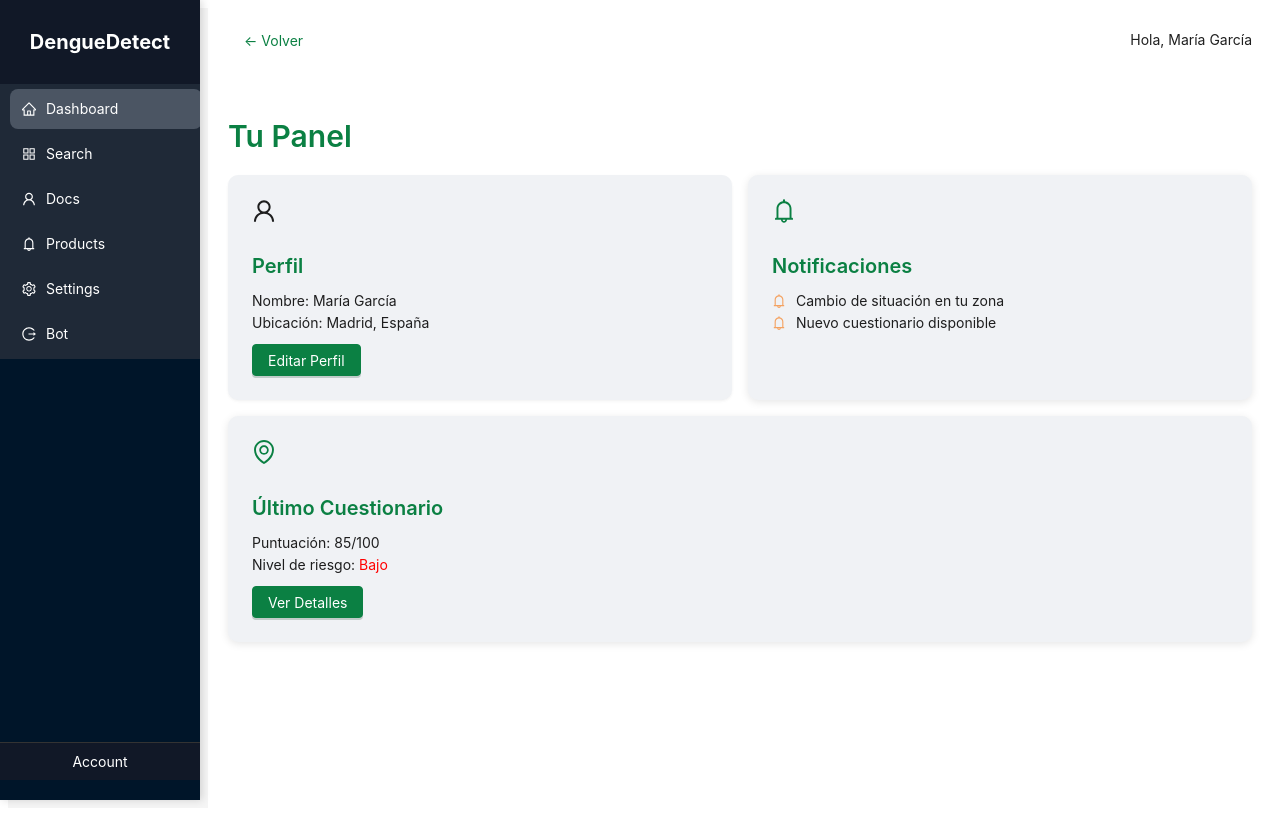
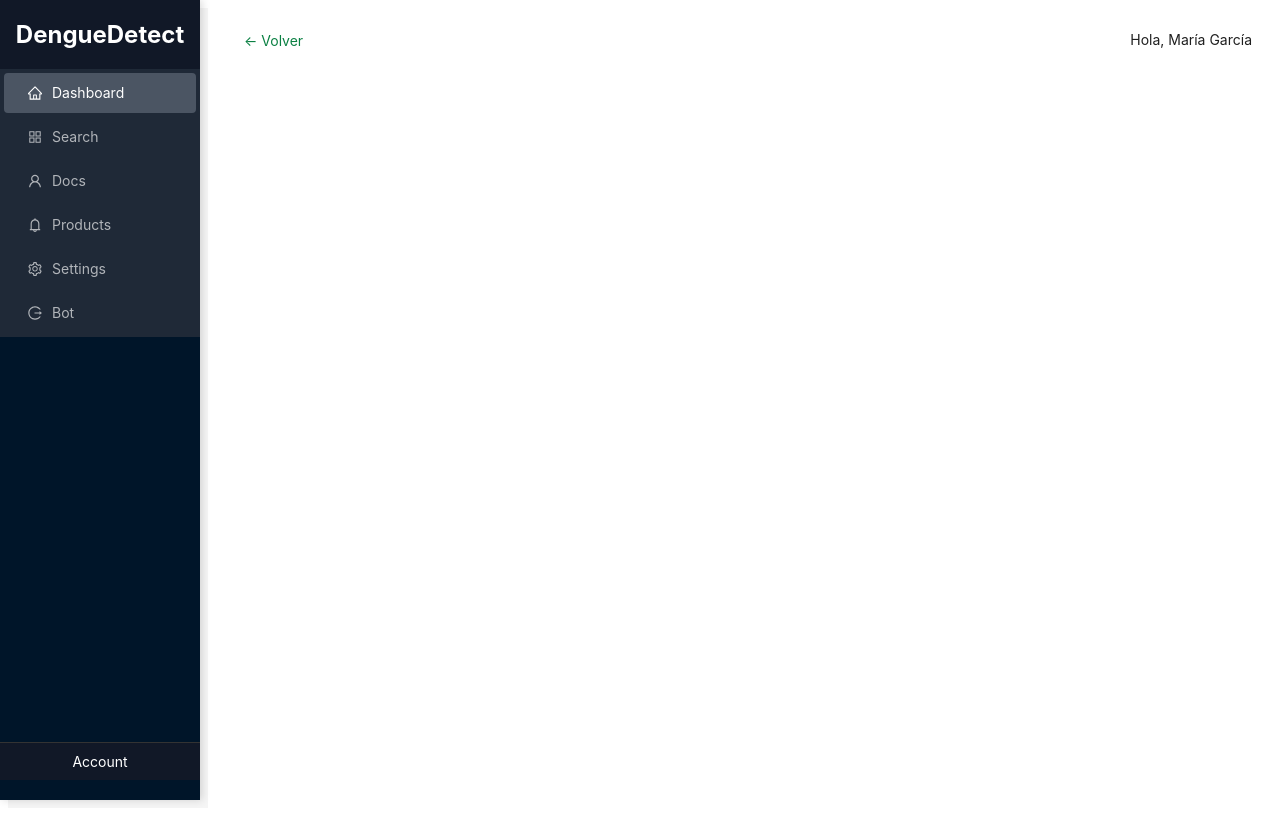
Before and after one commit to HKevinH/dengue-detect, a React (Vite) app in the folder frontend/: page /panel in a window 1280 px wide. Built offline with nearby package versions, Linux system fonts and the light colour scheme.

Commit message:
Refactor UI components and add new ones

```diff
--- a/frontend/src/components/organisms/Sidebar.jsx
+++ b/frontend/src/components/organisms/Sidebar.jsx
@@ -47,29 +47,15 @@ const menus = [
     key: "6",
     icon: <LogoutOutlined />,
     text: "Bot",
-    navigate: "/chat",
-    onClick: () => console.log("Bot"),
+    navigate: "/panel/chat",
   },
 ];
 
 export const Sidebar = () => {
   const navigate = useNavigate();
-
   return (
     <Sider className="sidebar" breakpoint="lg" collapsedWidth="80">
-      <div
-        className="logo-sidebar"
-        style={{
-          color: "#fff",
-          textAlign: "center",
-          padding: "30px 0",
-          fontSize: "20px",
-          fontWeight: "bold",
-          backgroundColor: "#111827",
-        }}
-      >
-        DengueDetect
-      </div>
+      <div className="logo-sidebar">DengueDetect</div>
 
       <Menu
         theme="dark"
@@ -93,13 +79,6 @@ export const Sidebar = () => {
                 menu.onClick();
               }
             }}
-            style={{
-              color: "#ffffff",
-              borderRadius: "8px",
-              margin: "5px 10px",
-              padding: "12px",
-              transition: "background 0.3s, color 0.3s",
-            }}
           >
             {menu.text}
           </Menu.Item>
--- a/frontend/src/components/template/UserPanelTemplate.jsx
+++ b/frontend/src/components/template/UserPanelTemplate.jsx
@@ -1,15 +1,13 @@
-import { Layout, Row, Col, Button } from "antd";
+import { Layout, Button } from "antd";
 
-import ProfileCard from "../organisms/ProfileCard";
-import NotificationCard from "../organisms/NotificationCard";
-import LastQuestionnaireCard from "../organisms/LastQuestionnaireCard";
-import PanelTitle from "../atoms/PanelTitle";
 import PanelText from "../atoms/PanelText";
 import { Sidebar } from "../organisms/Sidebar";
+import { Outlet } from "react-router";
 
 const { Header, Content } = Layout;
 
-const UserPanelTemplate = () => (
+const UserPanelTemplate = () => {
+  return (
     <Layout style={{ minHeight: "100vh" }}>
       <Sidebar />
 
@@ -35,27 +33,11 @@ const UserPanelTemplate = () => (
             backgroundColor: "#fff",
           }}
         >
-        <PanelTitle
-          level={2}
-          style={{ color: "#0B8043", marginBottom: "20px" }}
-        >
-          Tu Panel
-        </PanelTitle>
-
-        <Row gutter={[16, 16]}>
-          <Col xs={24} sm={12}>
-            <ProfileCard />
-          </Col>
-          <Col xs={24} sm={12}>
-            <NotificationCard />
-          </Col>
-          <Col xs={24}>
-            <LastQuestionnaireCard />
-          </Col>
-        </Row>
+          <Outlet />
         </Content>
       </Layout>
     </Layout>
   );
+};
 
 export default UserPanelTemplate;
--- a/frontend/src/pages/main/main.jsx
+++ b/frontend/src/pages/main/main.jsx
@@ -2,6 +2,7 @@ import { StrictMode } from "react";
 import { createRoot } from "react-dom/client";
 import App from "./App.jsx";
 import { ConfigProvider } from "antd";
+import "../../styles/main.css";
 
 createRoot(document.getElementById("root")).render(
   <StrictMode>
--- a/frontend/src/router/Router.jsx
+++ b/frontend/src/router/Router.jsx
@@ -9,8 +9,9 @@ export const RouterLocation = () => {
       <Routes>
         <Route path="/register" element={<SignUpPage login={false} />} />
         <Route path="/login" element={<SignUpPage login={true} />} />
-        <Route path="/chat" element={<ChatPage />} />
-        <Route path="/panel" element={<UserPanel />} />
+        <Route path="/panel" element={<UserPanel />}>
+          <Route path="chat" element={<ChatPage />} />
+        </Route>
       </Routes>
     </BrowserRouter>
   );
--- /dev/null
+++ b/frontend/src/styles/main.css
@@ -0,0 +1,29 @@
+::-webkit-scrollbar-button {
+    display: none;
+}
+
+::-webkit-scrollbar-track {
+    background: transparent;
+    border-radius: 10px;
+    margin: 10px 0;
+}
+
+::-webkit-scrollbar {
+    width: 12px;
+    height: 12px;
+}
+
+::-webkit-scrollbar-thumb {
+    background: #111827;
+    border-radius: 10px;
+    border: 3px solid #f0f0f0;
+    transition: background 0.3s ease;
+}
+
+::-webkit-scrollbar-thumb:hover {
+    background: #11182725;
+}
+
+::-webkit-scrollbar-thumb:active {
+    background: #111827;
+}
--- a/frontend/src/styles/sidebar.css
+++ b/frontend/src/styles/sidebar.css
@@ -50,4 +50,5 @@
     border-top: 1px solid #333;
     color: #ffffff;
     background-color: #111827;
+    overflow-x: hidden;
 }
```
Also changed, not shown: frontend/src/components/organisms/UserInformation.jsx (added, +27 -0 lines). Lines whose indentation alone changed are shown as unchanged.
